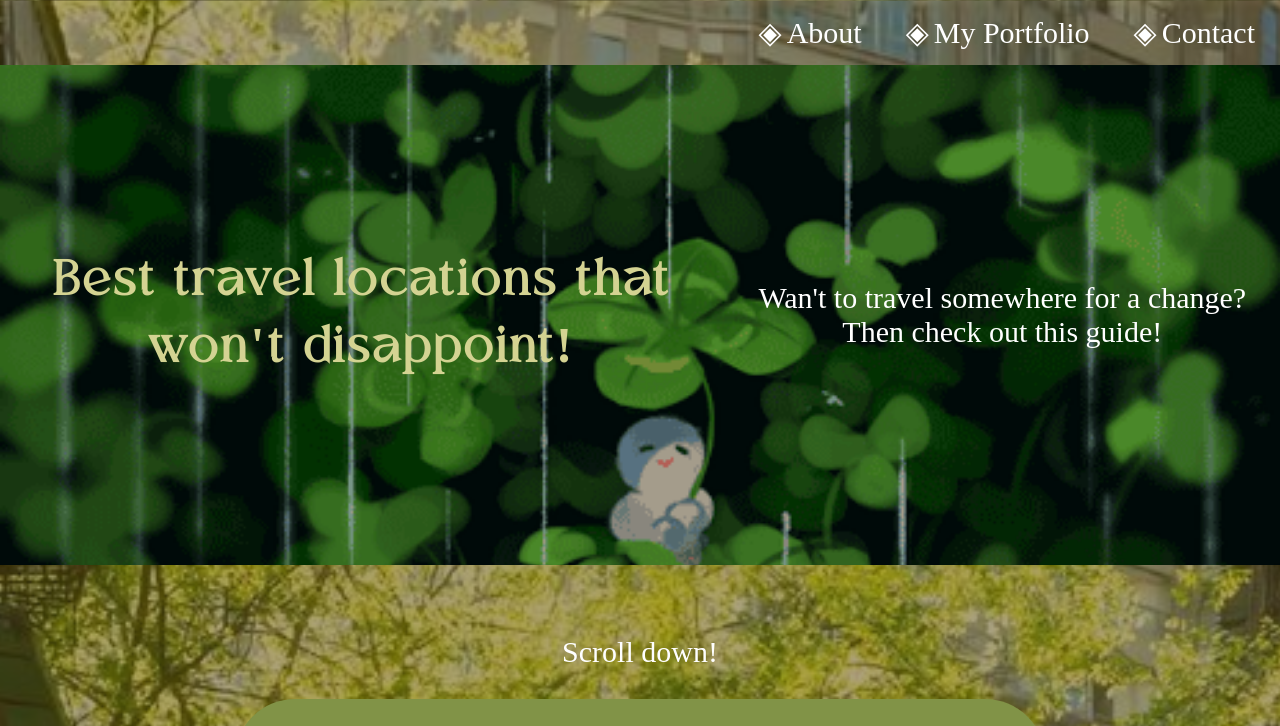
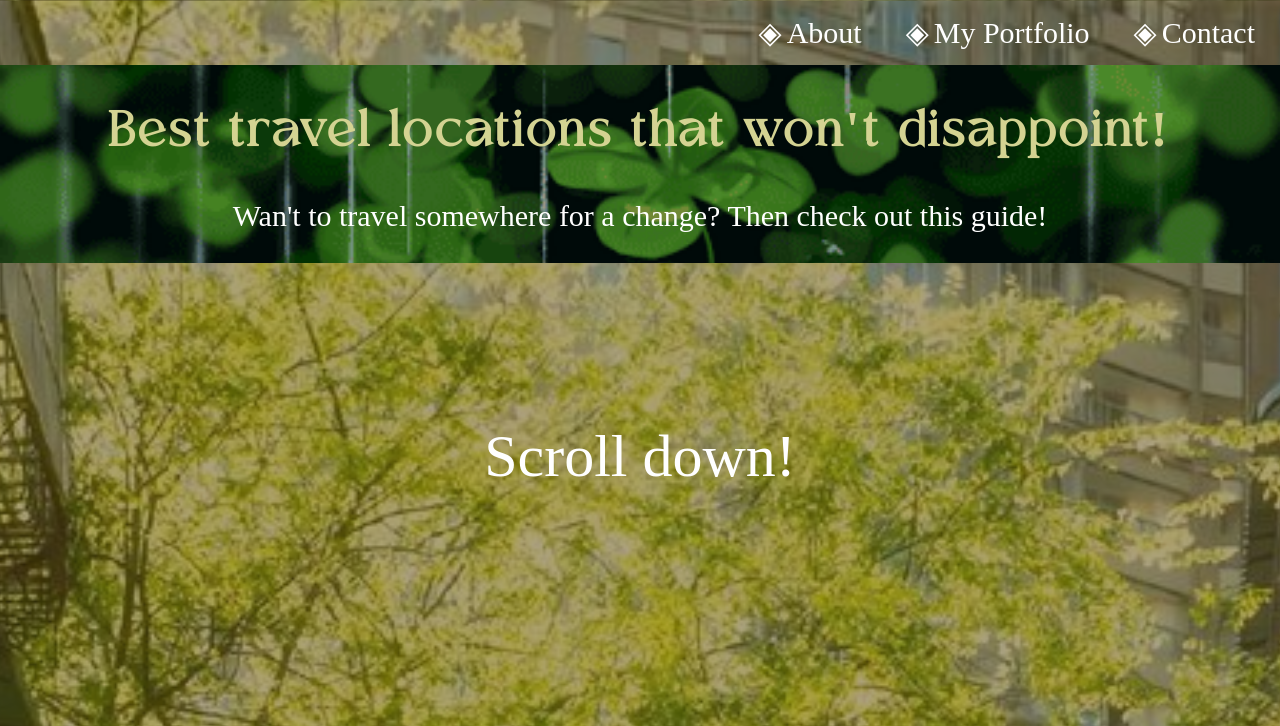
Before and after one commit to clarizeee/Final-project-ITC--Travel-Blog-Website, a plain HTML site: page index.html in a window 1280 px wide. Shown: the top 726 px of the page. Drawn offline with nearby package versions, Linux system fonts and the light colour scheme; a web font is replaced by a local one.

Commit message:
Update styles.css

```diff
--- a/styles.css
+++ b/styles.css
@@ -30,7 +30,14 @@
     opacity: 1;
 }
 }
-
+@-webkit-keyframes mover {
+    0% { transform: translateY(0); }
+    100% { transform: translateY(-10px); }
+}
+@keyframes mover {
+    0% { transform: translateY(0); }
+    100% { transform: translateY(-10px); }
+}
 
 
 html, body {
@@ -513,13 +520,14 @@ input[type="email"]:hover {
     background-color: var(--theme1);
     background-image: url('images/header.gif');
     width: 100%;
-    height: 500px;
+    height: auto;
     background-repeat: no-repeat; /* Prevent the background from repeating */
     background-size: cover; /* Cover the entire viewport */
     background-position: center; /* Center the background image */
     margin-bottom: 40px;
-    display: flex;
-    justify-content: center; /* Center horizontally */
+    display: table-cell;
+    vertical-align: middle; /* Vertically align the content */
+    text-align: center; /* Opti
     align-items: center; /* Center vertically */
 }
 
@@ -530,3 +538,17 @@ input[type="email"]:hover {
     height: 300px; /* Set a height for the container */
     margin-bottom: 40px;
 }
+.vert-move {
+    margin-top: 60px;
+    margin-bottom: 250px;
+
+}
+p .vert-move {
+    -webkit-animation: mover 1s infinite  alternate;
+    animation: mover 1s infinite  alternate;
+}
+ .vert-move p {
+    -webkit-animation: mover 1s infinite  alternate;
+    animation: mover 1s infinite  alternate;
+    font-size: 60px;
+}
```
